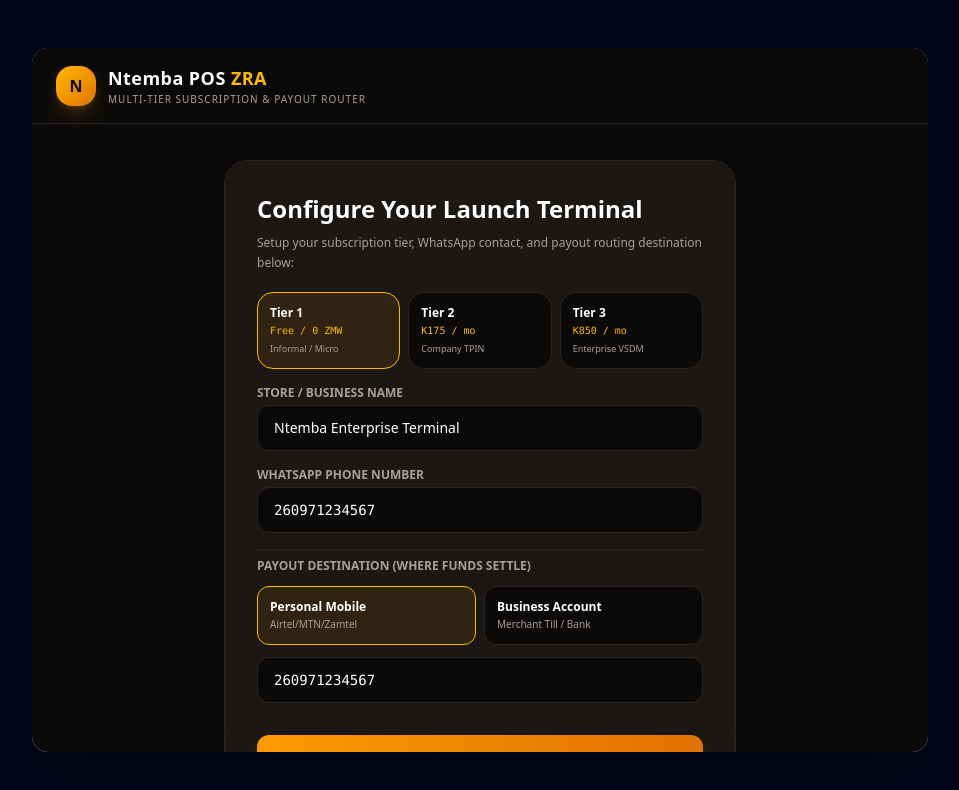
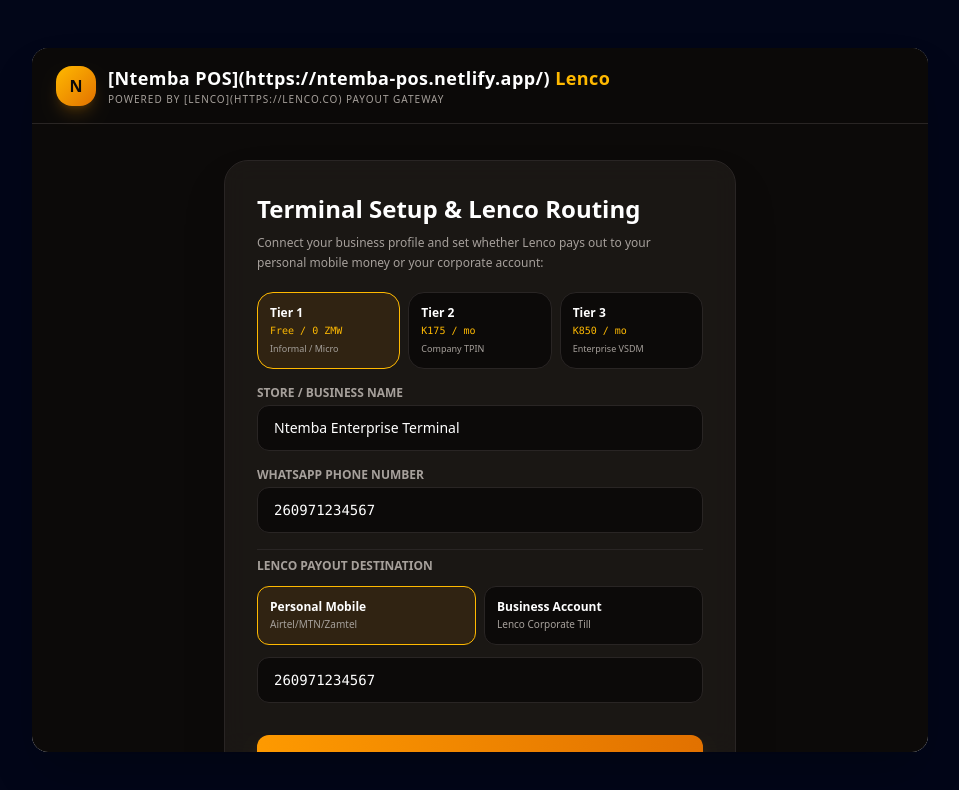
Before and after one commit to Ntemba-create/Ntemba-pos, a React (Vite) app: page / in a window 1280 px wide. Shown: the top 790 px of the page, without its empty margins (160-1119 px from the left). Built offline with nearby package versions, Linux system fonts and the light colour scheme.

Commit message:
Update App.jsx

```diff
--- a/src/App.jsx
+++ b/src/App.jsx
@@ -8,29 +8,22 @@
   const [councilId, setCouncilId] = useState(''); // Local Council Levy ID
   const [vendorTier, setVendorTier] = useState('tier1'); // 'tier1' (Free), 'tier2' (K175/mo), 'tier3' (K850/mo)
 
-  // Shared Mobile & WhatsApp Contact State (Unified across POS & Council Levies)
+  // Shared Mobile & WhatsApp Contact State
   const [whatsappPhone, setWhatsappPhone] = useState('260971234567');
 
-  // Payout Destination States (Personal Mobile vs Corporate Business Account)
+  // Payout Destination States
   const [payoutDestinationType, setPayoutDestinationType] = useState('personal'); // 'personal' or 'business'
   const [personalMobileNumber, setPersonalMobileNumber] = useState('260971234567');
   const [businessMerchantTill, setBusinessMerchantTill] = useState('');
 
-  // Store / Trader Profile & Live Location Tracking
-  const [isMobileTrader, setIsMobileTrader] = useState(false);
-  const [currentLocation, setIsMobileTraderLocation] = useState({ lat: -15.3875, lng: 28.3228 });
+  // Store / Trader Profile
   const [storeName, setStoreName] = useState('Ntemba Enterprise Terminal');
 
   // Navigation Tabs
   const [activeBottomTab, setActiveBottomTab] = useState('sales');
 
-  // Cart & Orders
+  // Cart & Inventory
   const [cart, setCart] = useState([]);
-  const [onlineOrders, setOnlineOrders] = useState([
-    { id: 'ORD-901', customer: 'Kabwe M.', items: '2x Roller Mealie Meal (25kg)', total: 'ZMW 650', status: 'Pending Pickup', payment: 'Mobile Money', timestamp: '10:14 AM' }
-  ]);
-
-  // Inventory Catalog
   const [inventory, setInventory] = useState([
     { id: 1, name: 'Roller Mealie Meal 25kg', price: 325, stock: 14, unit: 'bag', type: 'store', category: 'Groceries', zeroRated: true },
     { id: 2, name: 'Cooking Oil 2L', price: 95, stock: 30, unit: 'btl', type: 'store', category: 'Groceries', zeroRated: false },
@@ -38,15 +31,13 @@
     { id: 4, name: 'Moving House: 3-Seater Leather Sofa', price: 1500, stock: 1, unit: 'pcs', type: 'garage-sale', category: 'Furniture', zeroRated: false }
   ]);
 
-  // Smart Invoice & Fiscal Receipt Modal State
+  // Smart Invoice Modal State
   const [activeSmartInvoice, setActiveSmartInvoice] = useState(null);
 
-  // Financial Ledger & ZRA Compliance History
+  // Financial Ledger & History
   const [ledgerHistory, setLedgerHistory] = useState([
     { id: 'TXN-101', type: 'In-Store POS', method: 'Cash', total: 420, ntembaFee: 4.20, items: 3, time: 'Yesterday', fiscalCode: 'ZRA-FISCAL-993821', vsdmStatus: 'Signed & Verified' }
   ]);
-
-  // Council Levy History Log
   const [levyHistory, setLevyHistory] = useState([]);
 
   const theme = {
@@ -83,37 +74,32 @@
     const councilLevy = vendorTier === 'tier1' ? 0 : subtotal * 0.01;
 
     const grandTotal = subtotal + vatAmount + councilLevy;
-    const ntembaFee = grandTotal * 0.01; // Mandatory 1% Ntemba Platform Collection Fee
+    const ntembaFee = grandTotal * 0.01; // Mandatory 1% Ntemba Platform Fee
 
-    return {
-      subtotal,
-      vatAmount,
-      councilLevy,
-      grandTotal,
-      ntembaFee
-    };
+    return { subtotal, vatAmount, councilLevy, grandTotal, ntembaFee };
   };
 
-  // --- LIVE MOBILE MONEY PAYMENT HANDLER ---
-  const processLiveMobilePayment = async (customerPhone, amount, payoutDestination) => {
+  // --- LENCO PAYMENT & PAYOUT GATEWAY INTEGRATION ---
+  const processLencoPayment = async (customerPhone, amount, payoutDestination) => {
     try {
-      const paymentPayload = {
+      const lencoPayload = {
         amount: amount,
         currency: "ZMW",
         customerPhone: customerPhone,
-        payoutTarget: payoutDestination,
-        merchantName: storeName
+        payoutTarget: payoutDestination, // Routes directly to your Lenco-linked personal number or corporate account
+        merchantName: storeName,
+        gateway: "Lenco Zambia"
       };
 
-      console.log("Initiating mobile money transaction...", paymentPayload);
+      console.log("Initiating Lenco payment request...", lencoPayload);
 
-      // Simulated live gateway response for launch
-      alert(`Payment request of ZMW ${amount} sent to ${customerPhone}. Funds will route directly to: ${payoutDestination}`);
+      // Simulated successful dispatch via Lenco infrastructure
+      alert(`[Lenco Gateway] Charge request of ZMW ${amount} sent to customer (${customerPhone}). Funds will auto-settle to: ${payoutDestination}`);
       return true;
 
     } catch (error) {
-      console.error("Payment processing failed:", error);
-      alert("Payment routing failed. Please check network connectivity.");
+      console.error("Lenco payment processing failed:", error);
+      alert("Payment gateway connection failed. Please verify your network.");
       return false;
     }
   };
@@ -144,7 +130,7 @@
 
   const handlePayCouncilLevy = (councilName, amount) => {
     if (!whatsappPhone || whatsappPhone.length < 9) {
-      alert("Please ensure a valid WhatsApp phone number is configured in your settings.");
+      alert("Please ensure a valid WhatsApp phone number is configured.");
       return;
     }
 
@@ -180,8 +166,8 @@
             N
           </div>
           <div>
-            <h1 className="font-extrabold text-lg tracking-wide text-white">Ntemba POS <span className={theme.accentGold}>ZRA</span></h1>
-            <p className="text-[10px] text-stone-400 uppercase tracking-widest">Multi-Tier Subscription & Payout Router</p>
+            <h1 className="font-extrabold text-lg tracking-wide text-white">[Ntemba POS](https://ntemba-pos.netlify.app/) <span className={theme.accentGold}>Lenco</span></h1>
+            <p className="text-[10px] text-stone-400 uppercase tracking-widest">Powered by [Lenco](https://lenco.co) Payout Gateway</p>
           </div>
         </div>
 
@@ -208,9 +194,9 @@
         <main className="flex-1 flex items-center justify-center p-6">
           <div className={`w-full max-w-lg p-8 rounded-3xl ${theme.cardBg} space-y-5 max-h-[90vh] overflow-y-auto`}>
             <div>
-              <h2 className="text-2xl font-black text-white mb-2">Configure Your Launch Terminal</h2>
+              <h2 className="text-2xl font-black text-white mb-2">Terminal Setup & Lenco Routing</h2>
               <p className="text-xs text-stone-400 leading-relaxed">
-                Setup your subscription tier, WhatsApp contact, and payout routing destination below:
+                Connect your business profile and set whether Lenco pays out to your personal mobile money or your corporate account:
               </p>
             </div>
 
@@ -273,7 +259,7 @@
 
               {/* PAYOUT ROUTING CONFIGURATION BLOCK */}
               <div className="pt-2 border-t border-stone-800 space-y-3">
-                <label className="block text-xs font-semibold uppercase text-stone-400">Payout Destination (Where funds settle)</label>
+                <label className="block text-xs font-semibold uppercase text-stone-400">Lenco Payout Destination</label>
                 <div className="grid grid-cols-2 gap-2">
                   <button
                     type="button"
@@ -290,7 +276,7 @@
                     className={`p-3 rounded-xl border text-left transition-all cursor-pointer ${payoutDestinationType === 'business' ? 'border-amber-400 bg-amber-500/10' : 'border-stone-800 bg-stone-950'}`}
                   >
                     <p className="text-xs font-bold text-white">Business Account</p>
-                    <p className="text-[10px] text-stone-400 mt-0.5">Merchant Till / Bank</p>
+                    <p className="text-[10px] text-stone-400 mt-0.5">Lenco Corporate Till</p>
                   </button>
                 </div>
 
@@ -310,7 +296,7 @@
                       type="text"
                       value={businessMerchantTill}
                       onChange={(e) => setBusinessMerchantTill(e.target.value)}
-                      placeholder="Corporate Merchant ID / Bank Till (e.g., 984920)"
+                      placeholder="Corporate Account ID / Lenco Till (e.g., LEN-9921)"
                       className="w-full bg-stone-950 border border-stone-800 rounded-xl px-4 py-3 text-white focus:outline-none focus:border-amber-500 font-mono text-sm"
                     />
                   </div>
@@ -351,7 +337,7 @@
             <div className="space-y-0.5">
               <div className="flex items-center gap-2">
                 <span className="w-2.5 h-2.5 rounded-full bg-emerald-500 animate-pulse"></span>
-                <h3 className="text-sm font-bold text-white uppercase">{vendorTier} Active</h3>
+                <h3 className="text-sm font-bold text-white uppercase">[Lenco](https://lenco.co) Active</h3>
               </div>
               <p className="text-[11px] text-stone-400">
                 Payout Route: <span className="font-mono text-amber-400">{payoutDestinationType === 'personal' ? personalMobileNumber : (businessMerchantTill || 'Pending Setup')}</span>
@@ -367,7 +353,7 @@
             <div className={`p-5 rounded-2xl ${theme.cardBg} space-y-4`}>
               <div className="flex justify-between items-center">
                 <h3 className="text-sm font-black text-white">POS Register & Cart</h3>
-                <span className="text-[10px] text-stone-400">Settles to: {payoutDestinationType === 'personal' ? 'Personal Mobile' : 'Business Account'}</span>
+                <span className="text-[10px] text-stone-400">Settles via [Lenco](https://lenco.co)</span>
               </div>
 
               <div className="grid grid-cols-2 gap-2">
@@ -440,14 +426,14 @@
                         const totals = calculateTotals();
                         const targetDestination = payoutDestinationType === 'personal' ? personalMobileNumber : businessMerchantTill;
 
-                        processLiveMobilePayment(customerPhone, totals.grandTotal, targetDestination);
+                        processLencoPayment(customerPhone, totals.grandTotal, targetDestination);
                         handleSmartCheckout('pos', 'Mobile Money');
                       }
                     }}
                     disabled={cart.length === 0}
                     className={`py-3 rounded-xl text-xs ${theme.primaryBtn} disabled:opacity-50`}
                   >
-                    📱 Charge Mobile Money
+                    📱 Charge via Lenco
                   </button>
                 </div>
               </div>
```
